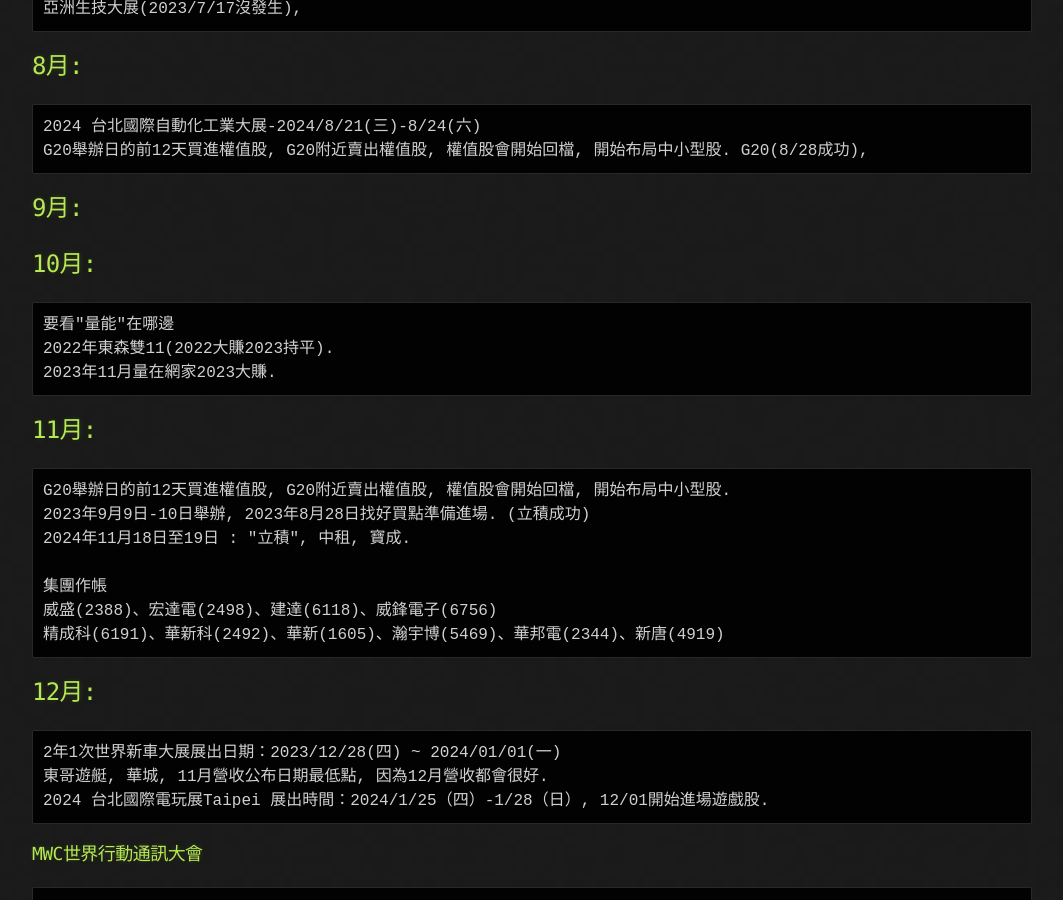
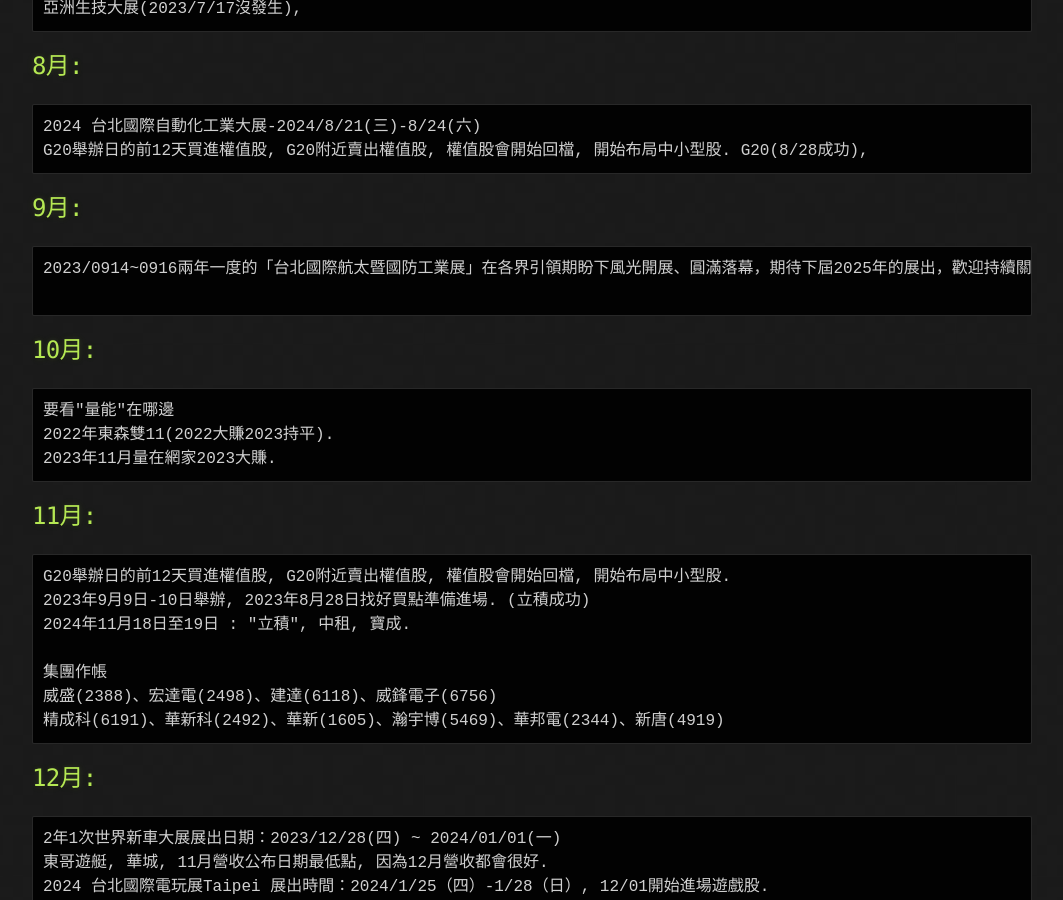
Before and after one commit to lepg5487/Stock_God, a Jekyll site: the page built from experience.md, in a window 1280 px wide and 900 px high, scrolled down 1784 px. Shown: the whole window, without its empty margins (108-1171 px from the left). Built offline with Jekyll 4.4.1, drawn with Linux system fonts in a browser that asks for light colours; our own code applies the rules of GitHub Pages for plain Markdown files.

Commit message:
Update experience.md

````diff
--- a/experience.md
+++ b/experience.md
@@ -65,6 +65,10 @@
 G20舉辦日的前12天買進權值股, G20附近賣出權值股, 權值股會開始回檔, 開始布局中小型股. G20(8/28成功),
 ```
 ## 9月:
+```
+2023/0914~0916兩年一度的「台北國際航太暨國防工業展」在各界引領期盼下風光開展、圓滿落幕，期待下屆2025年的展出，歡迎持續關注本展官方網站(www.tadte.com.tw)
+
+```
 ## 10月:
 ```
 要看"量能"在哪邊
````
